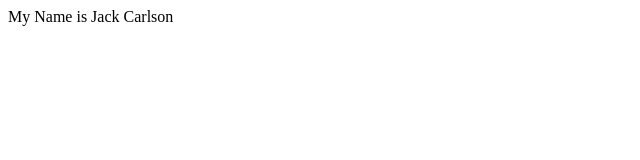
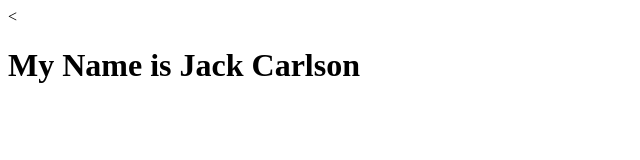
Before and after one commit to jackcarls/githubclass, a plain HTML site: page index.html in a window 1280 px wide. Shown: the whole page, without its empty margins (0-640 px from the left). Drawn offline with Linux system fonts and the light colour scheme.

Commit message:
changes done

```diff
--- a/index.html
+++ b/index.html
@@ -5,6 +5,6 @@
     <title>Portfolio</title>
   </head>
   <body>
-    My Name is Jack Carlson
+    <<h1>My Name is Jack Carlson</h1>
   </body>
 </html>
```
